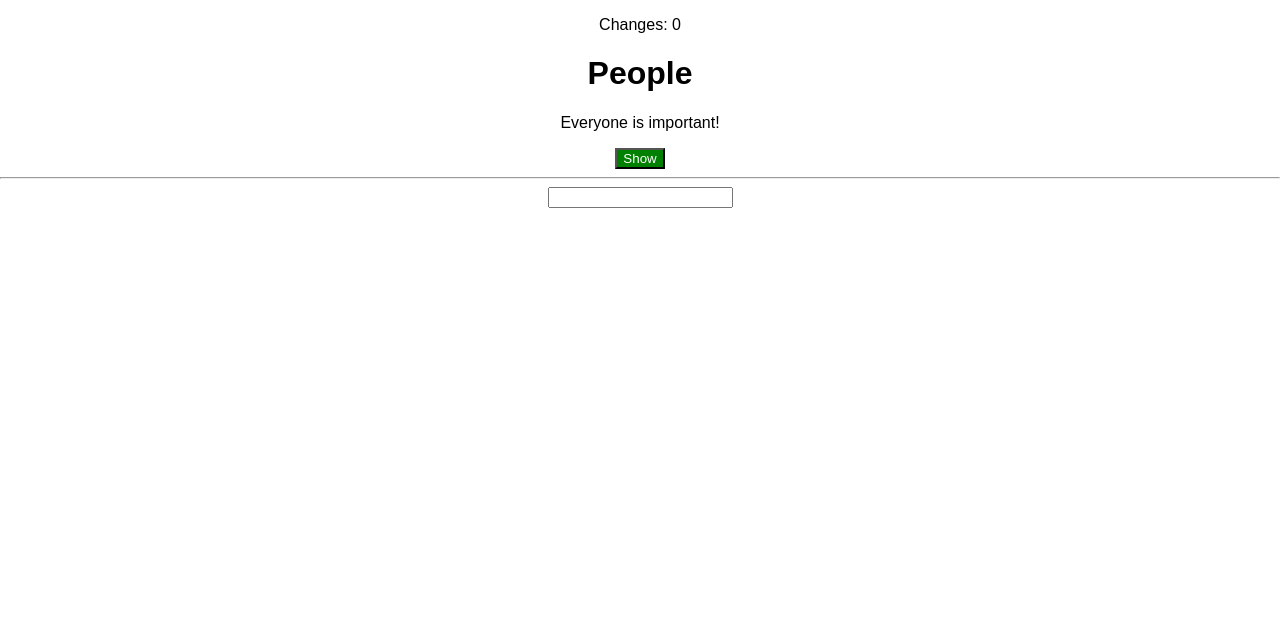
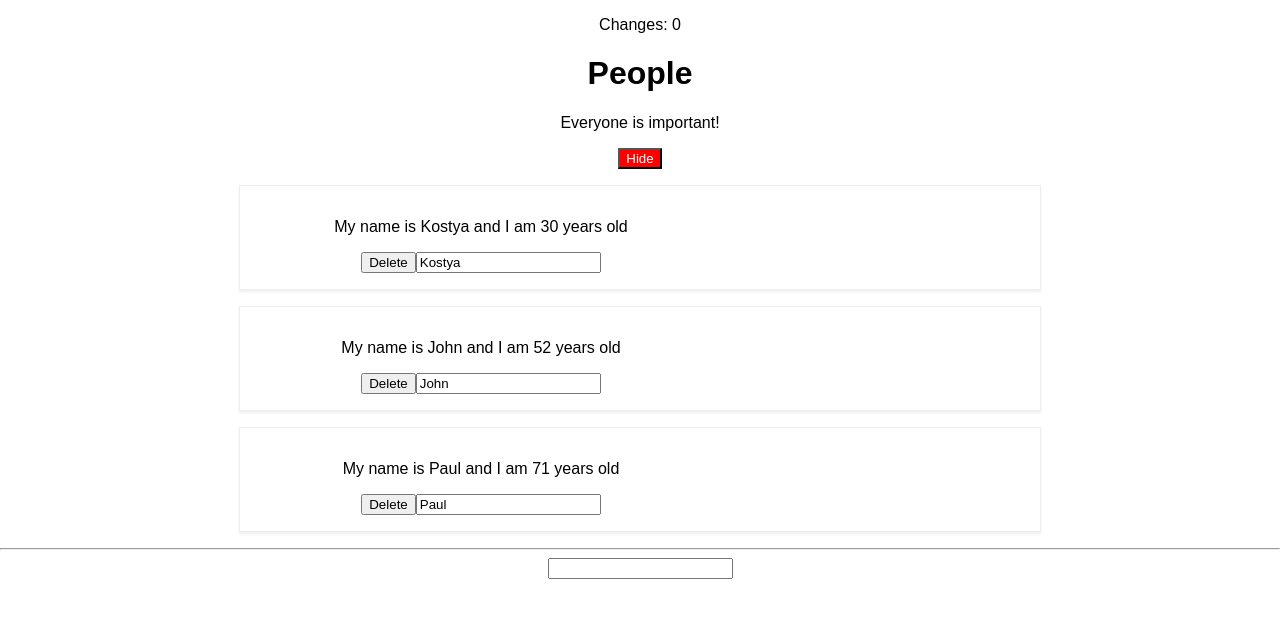
Before and after one commit to KeithChasen/simple-react-playground, a React (Create React App) app: page / in a window 1280 px wide. Shown: the top 618 px of the page. Built offline with nearby package versions, Linux system fonts and the light colour scheme.

Commit message:
useEffect and useRef hooks to get toggler clicked by default

```diff
--- a/src/components/Toggler/Toggler.js
+++ b/src/components/Toggler/Toggler.js
@@ -1,8 +1,20 @@
-import React, { memo } from 'react';
-import Radium from 'radium'
+import React, { useRef, useEffect } from 'react';
 import './Toggler.css';
 
-const Toggler = (props) => {
+const Toggler = props => {
+    const toggleBtnRef = useRef(null)
+
+    useEffect(() => {
+        console.log('Toggler useEffect')
+
+        toggleBtnRef.current.click()
+
+        return () => {
+            console.log('Toggler cleanup work in useEffect')
+        }
+    },[])
+
+
     const style = {
         backgroundColor: props.show ? 'red' : 'green',
         color: 'white',
@@ -26,11 +38,16 @@ const Toggler = (props) => {
         <div>
             <h1>People</h1>
             <p className={classes.join(' ')}>Everyone is important!</p>
-            <button style={style} onClick={props.toggle}>{ props.show ? 'Hide' : 'Show' }</button>
+            <button
+                ref={toggleBtnRef}
+                style={style}
+                onClick={props.toggle}
+            >
+                { props.show ? 'Hide' : 'Show' }
+            </button>
         </div>
     )
 
 }
 
-//memo using the last render result if nothing changed
-export default memo(Radium(Toggler))
+export default Toggler
```
